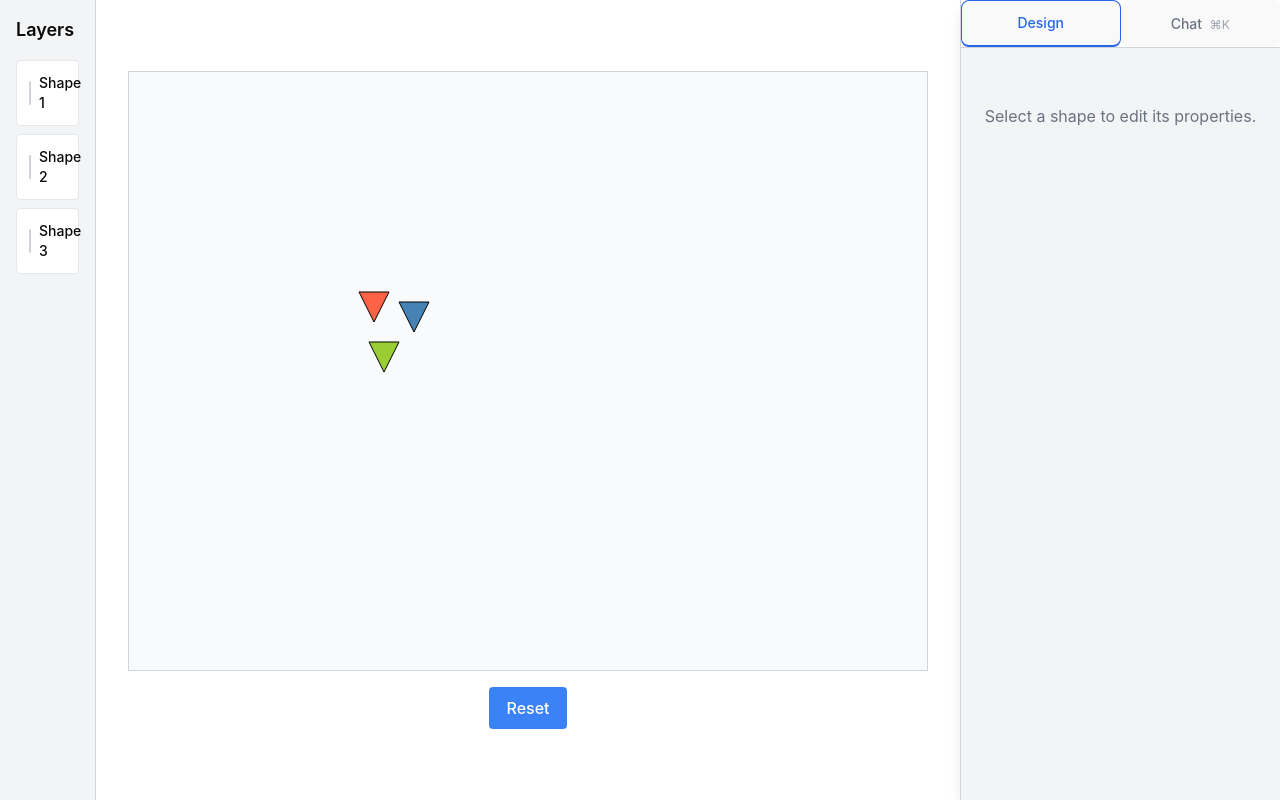
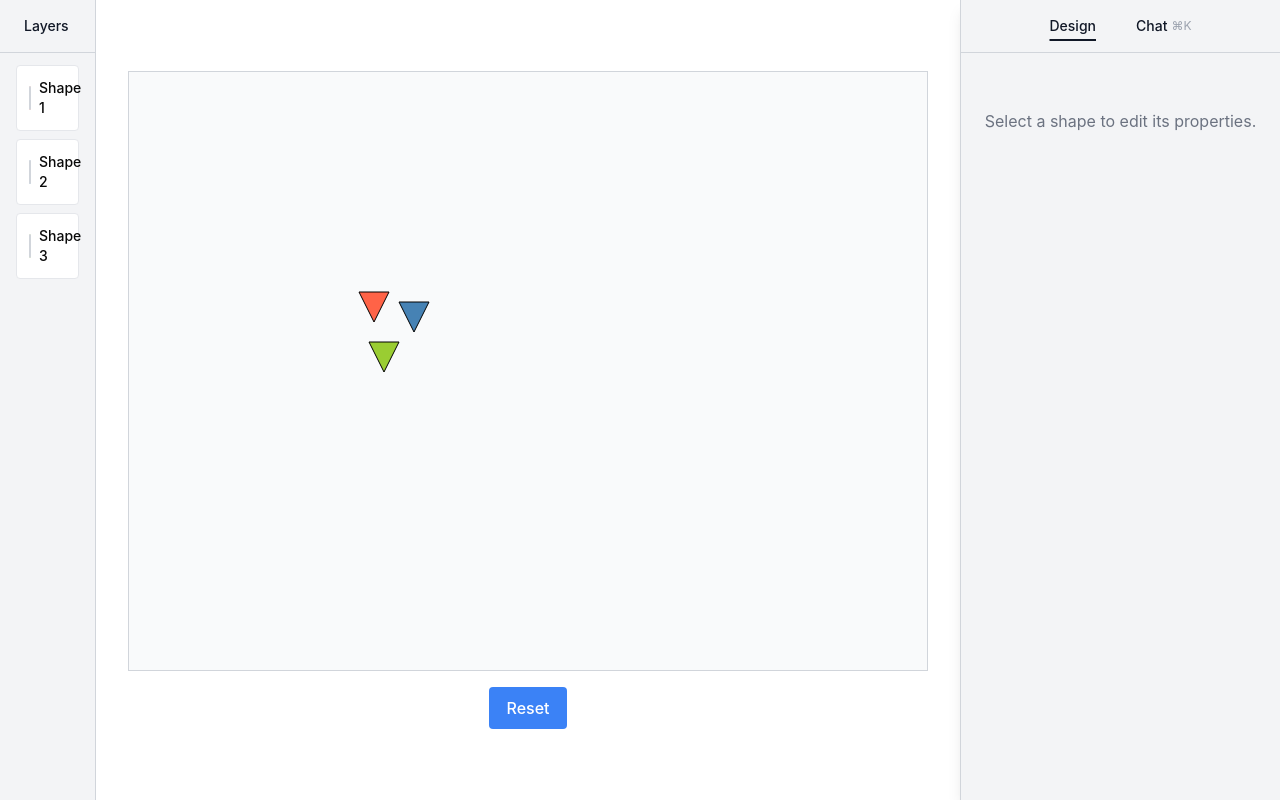
Before and after one commit to CarterMcClellan/rendering-groups, a React (Vite) app: page / in a window 1280 px wide. Built offline with nearby package versions, Linux system fonts and the light colour scheme.

Commit message:
add the chat component

```diff
--- a/src/components/ResizableCanvas/index.tsx
+++ b/src/components/ResizableCanvas/index.tsx
@@ -569,8 +569,12 @@ const ResizableCanvas = () => {
     <div className="flex h-screen relative">
       {/* Layer Sidebar */}
       <div className="w-64 bg-gray-100 border-r border-gray-300 overflow-y-auto">
-        <div className="p-4">
-          <h2 className="text-lg font-semibold mb-4">Layers</h2>
+        <div className="flex items-end px-4 py-3 border-b border-gray-300 bg-gray-100">
+          <span className="inline-flex items-center h-auto px-2 py-1 text-sm font-medium text-gray-900">
+            Layers
+          </span>
+        </div>
+        <div className="p-4 pt-3">
           <div className="space-y-2">
             {polygons.map((polygon, index) => {
               const isSelected = selectedIds.includes(index);
@@ -821,22 +825,18 @@ const ResizableCanvas = () => {
       {/* Properties Panel - Absolutely Positioned Overlay */}
       <div className="absolute top-0 right-0 w-80 h-full bg-gray-100 border-l border-gray-300 shadow-lg overflow-y-auto z-10 flex flex-col">
         {/* Tab Header */}
-        <div className="flex border-b border-gray-300 bg-white shrink-0">
+        <div className="flex items-end justify-center gap-6 px-4 py-3 border-b border-gray-300 bg-gray-100 shrink-0">
           <button
-            className={`flex-1 py-3 text-sm font-medium ${
-              activeTab === 'design'
-                ? 'text-blue-600 border-b-2 border-blue-600'
-                : 'text-gray-500 hover:text-gray-700'
+            className={`inline-flex items-center h-auto px-2 py-1 text-sm font-medium text-gray-900 bg-transparent hover:bg-gray-200 border-0 focus:outline-none rounded-md ${
+              activeTab === 'design' ? 'underline underline-offset-8 decoration-2' : ''
             }`}
             onClick={() => setActiveTab('design')}
           >
             Design
           </button>
           <button
-            className={`flex-1 py-3 text-sm font-medium ${
-              activeTab === 'chat'
-                ? 'text-blue-600 border-b-2 border-blue-600'
-                : 'text-gray-500 hover:text-gray-700'
+            className={`inline-flex items-center h-auto px-2 py-1 text-sm font-medium text-gray-900 bg-transparent hover:bg-gray-200 border-0 focus:outline-none rounded-md ${
+              activeTab === 'chat' ? 'underline underline-offset-8 decoration-2' : ''
             }`}
             onClick={() => setActiveTab('chat')}
           >
@@ -1028,7 +1028,7 @@ const ResizableCanvas = () => {
               </div>
               <div className="mt-auto pt-4 border-t border-gray-200">
                 <textarea
-                  className="w-full p-2 border border-gray-300 rounded text-sm focus:outline-none focus:ring-2 focus:ring-blue-500 resize-none"
+                  className="w-full p-2 border border-gray-300 rounded text-sm bg-gray-100 text-gray-900 focus:outline-none focus:ring-2 focus:ring-blue-500 resize-none"
                   rows={3}
                   placeholder="Ask a question..."
                   value={chatInput}
```
